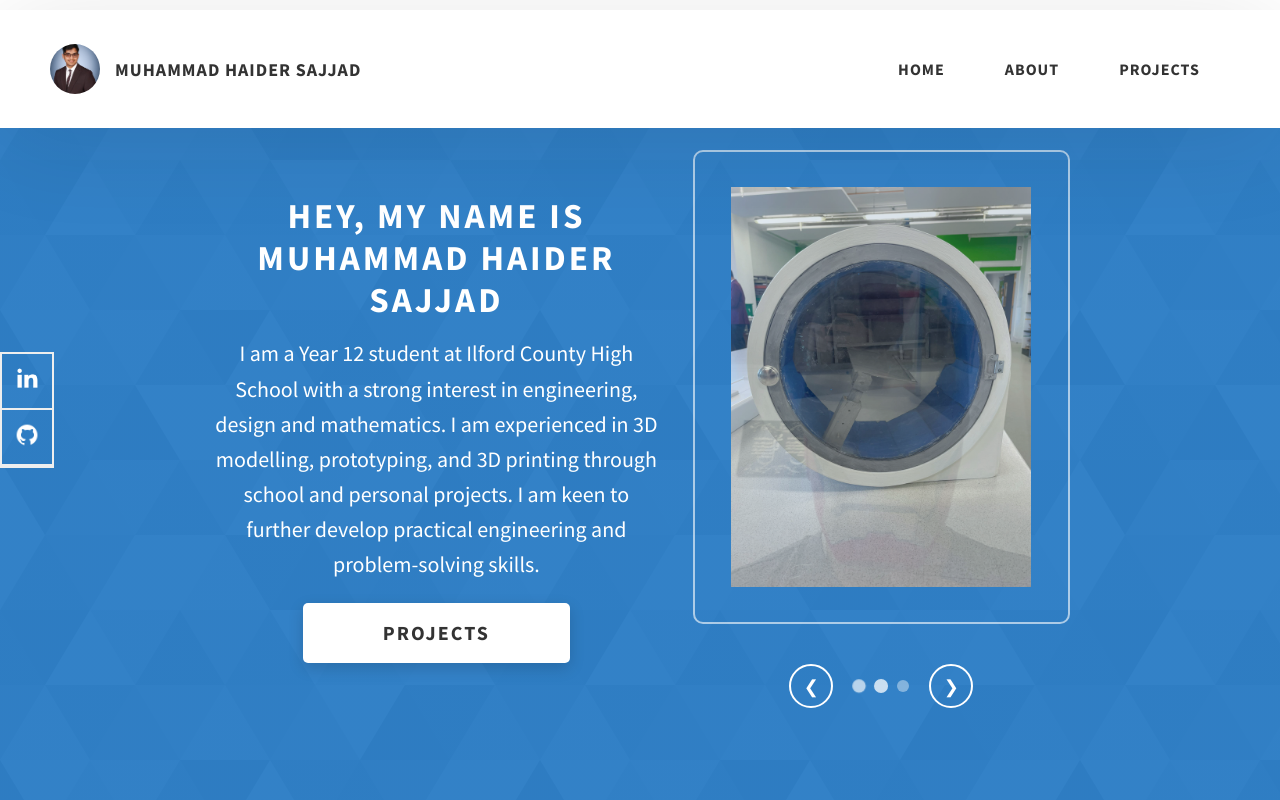
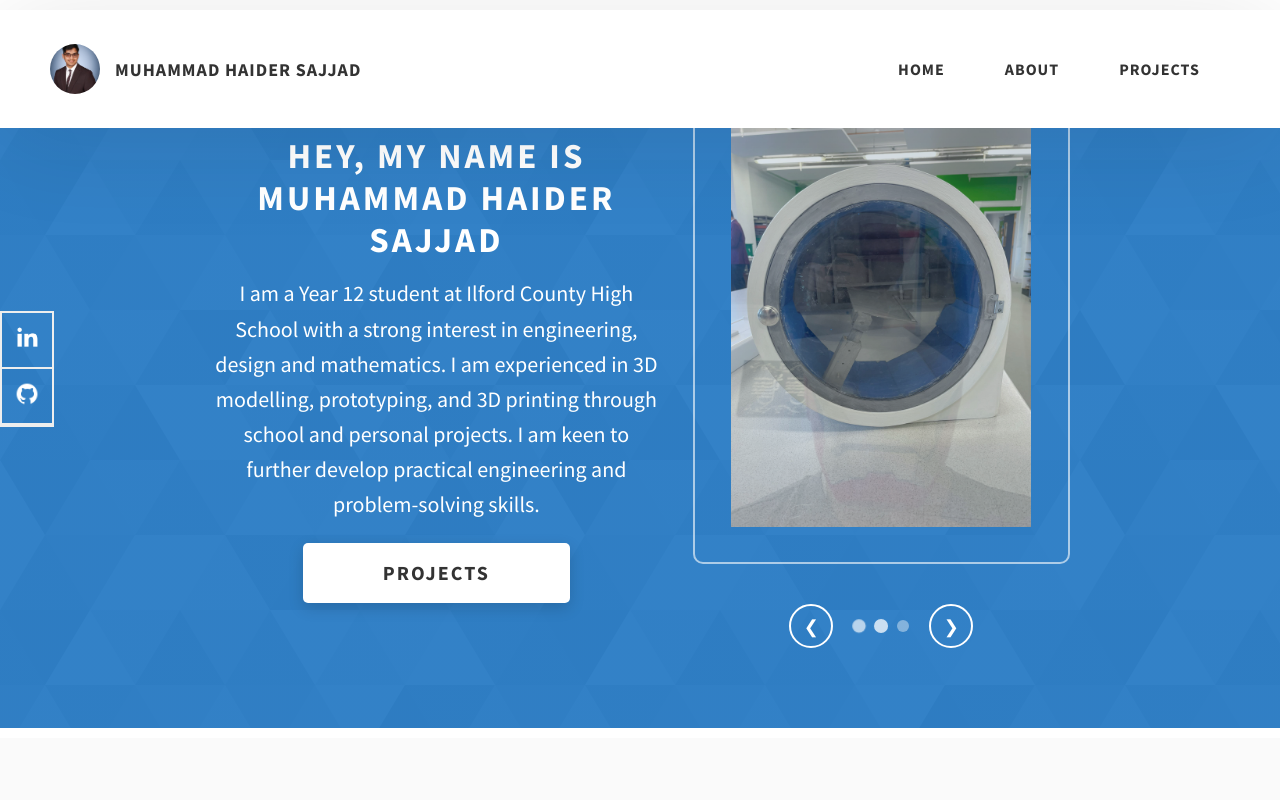
Before and after one commit to haidisajjad1/haiderportfolio, a website: page index.html in a window 1280 px wide. Shown: the top 800 px of the page. Drawn offline with Linux system fonts and the light colour scheme.

Commit message:
Adjust home-hero styles for improved layout
Removed the forced full-screen height and adjusted padding for better layout.

```diff
--- a/css/style.css
+++ b/css/style.css
@@ -857,9 +857,9 @@ textarea {
 /* let the hero grow with its content and clear the navbar */
 .home-hero {
   height: auto;
-  min-height: 100vh;
+  min-height: unset; /* Removes the forced full-screen height */
   max-height: none;
-  padding: 14rem 0 8rem;
+  padding: 8rem 0;   /* Balanced top and bottom padding */
 }
 
 .home-hero__content {
```
